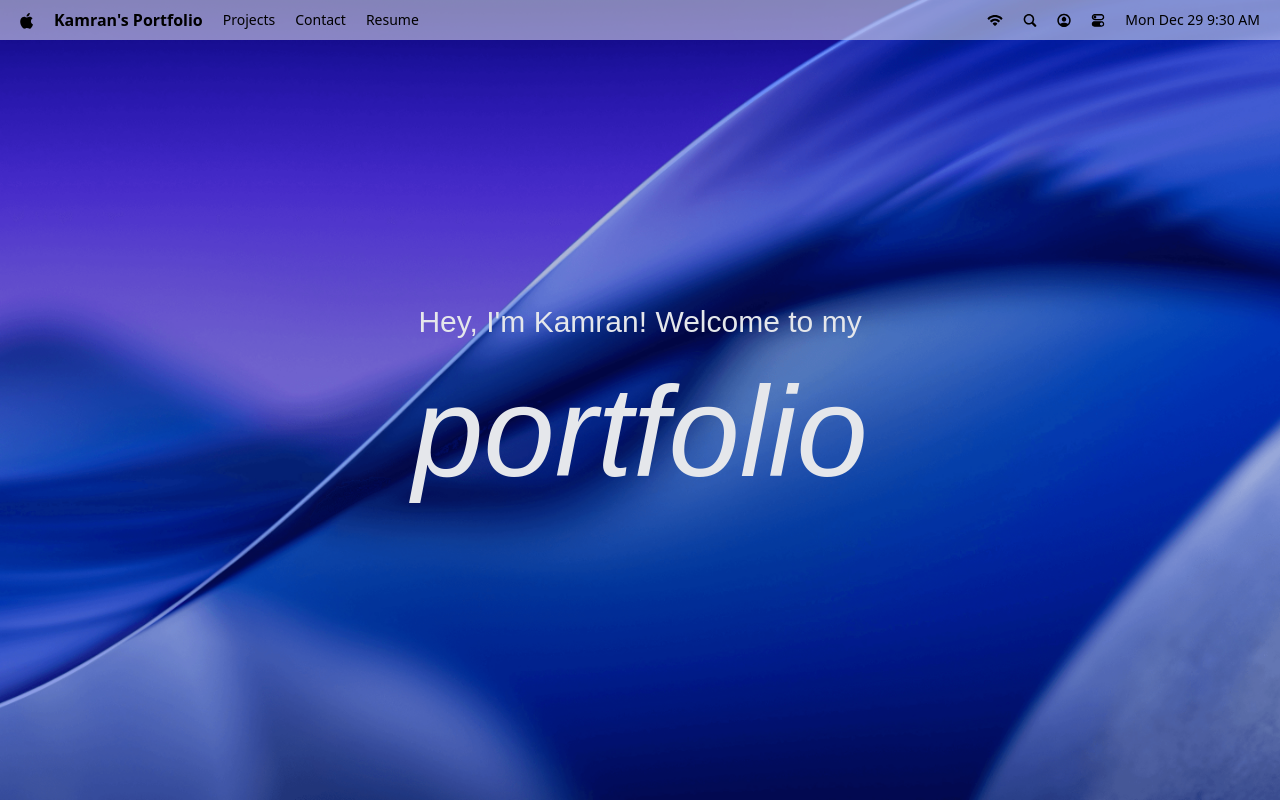
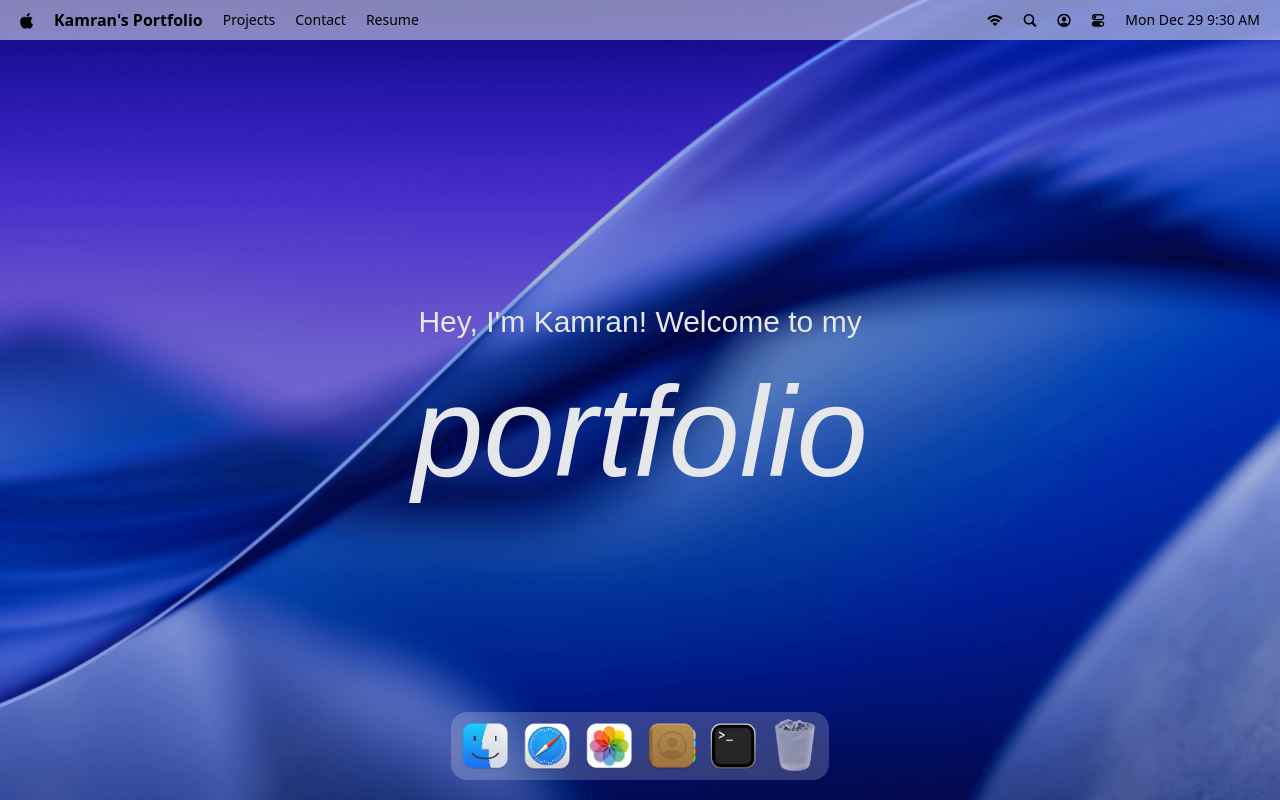
Before and after one commit to KamranX07/macos_portfolio, a React (Vite) app: page / in a window 1280 px wide. Built offline with nearby package versions, Linux system fonts and the light colour scheme; a web font is replaced by a local one.

Commit message:
implement dock presentation

```diff
--- a/package.json
+++ b/package.json
@@ -17,6 +17,7 @@
     "lucide-react": "^0.562.0",
     "react": "^19.2.0",
     "react-dom": "^19.2.0",
+    "react-tooltip": "^5.30.0",
     "tailwindcss": "^4.1.18"
   },
   "devDependencies": {
--- a/src/App.jsx
+++ b/src/App.jsx
@@ -1,10 +1,11 @@
-import { NavBar, Welcome } from "#components";
+import { NavBar, Welcome, Dock } from "#components";
 
 const App = () => {
   return (
     <main>
       <NavBar />
       <Welcome />
+      <Dock />
     </main>
   );
 };
--- /dev/null
+++ b/src/components/Dock.jsx
@@ -0,0 +1,94 @@
+import { useRef } from "react"
+import { Tooltip } from "react-tooltip";
+import gsap from "gsap";
+
+import { dockApps } from "#constants/index.js";
+import { useGSAP } from "@gsap/react";
+
+const Dock = () => {
+    const dockRef = useRef(null);
+
+    useGSAP(() => {
+        const dock = dockRef.current;
+        if (!dock) return () => { };
+
+        const icons = dock.querySelectorAll(".dock-icon");
+
+        const animateIcons = (mouseX) => {
+            const { left } = dock.getBoundingClientRect();
+
+            icons.forEach((icon) => {
+                const { left: iconLeft, width } = icon.getBoundingClientRect();
+                const center = iconLeft - left + width / 2;
+                const distance = Math.abs(mouseX - center);
+
+                const intensity = Math.exp(-(distance ** 2.5) / 20000);
+
+                gsap.to(icon, {
+                    scale: 1 + 0.25 * intensity,
+                    y: -15 * intensity,
+                    duration: 0.2,
+                    ease: "power1.out",
+                });
+            });
+        };
+
+        const handleMouseMove = (e) => {
+            const { left } = dock.getBoundingClientRect();
+
+            animateIcons(e.clientX - left);
+        };
+        const resetIcons = () =>
+            icons.forEach((icon) =>
+                gsap.to(icon, {
+                    scale: 1,
+                    y: 0,
+                    duration: 0.3,
+                    ease: "power1.out",
+                })
+            );
+        dock.addEventListener("mousemove", handleMouseMove);
+        dock.addEventListener("mouseleave", resetIcons);
+
+        return () => {
+            dock.removeEventListener("mousemove", handleMouseMove);
+            dock.removeEventListener("mouseleave", resetIcons);
+        }
+    }, []);
+
+
+    const toggleApp = (app) => {
+        // ToDo Implement Open Window Logic
+    };
+
+    return (
+        <section id="dock">
+            <div ref={dockRef} className="dock-container">
+                {dockApps.map(({ id, name, icon, canOpen }) => (
+                    <div key={id} className="relative flex justify-center">
+                        <button
+                            type="button"
+                            className="dock-icon"
+                            aria-label={name}
+                            data-tooltip-id="dock-tooltip"
+                            data-tooltip-content={name}
+                            data-tooltip-delay-show={150}
+                            disabled={!canOpen}
+                            onClick={() => toggleApp({ id, canOpen })}
+                        >
+                            <img
+                                src={`/images/${icon}`}
+                                alt={name}
+                                loading="lazy"
+                                className={canOpen ? "" : "opacity-60"}
+                            />
+                        </button>
+                    </div>
+                ))}
+                <Tooltip id="dock-tooltip" place="top" className="tooltip" />
+            </div>
+        </section>
+    )
+}
+
+export default Dock
--- a/src/components/index.js
+++ b/src/components/index.js
@@ -1,4 +1,5 @@
 import NavBar from "./NavBar";
 import Welcome from "./Welcome";
+import Dock from "./Dock";
 
-export { NavBar, Welcome };
+export { NavBar, Welcome, Dock };
```
Also changed, not shown: 1 other file (tests, documents, lock files or other folders).
